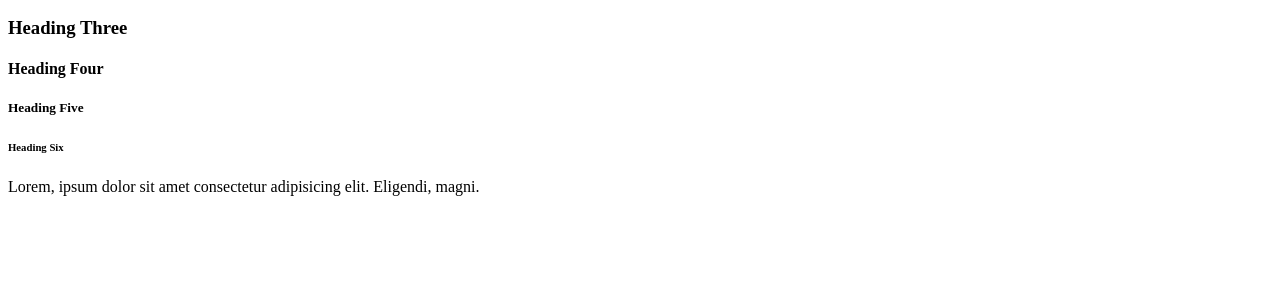
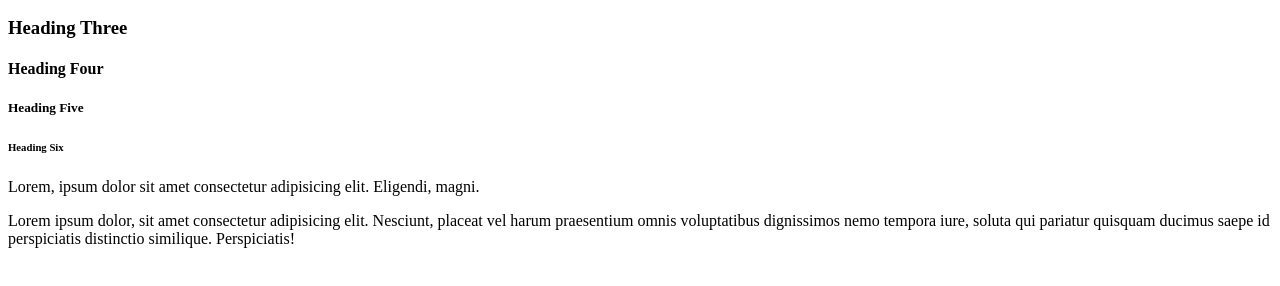
Before and after one commit to Favk/html_cheatsheet, a plain HTML site: page index.html in a window 1280 px wide. Shown: the part 110-396 px from the top of the page. Drawn offline with Linux system fonts and the light colour scheme.

Commit message:
added a paragraph

```diff
--- a/index.html
+++ b/index.html
@@ -19,5 +19,8 @@
     <p>
         Lorem, ipsum dolor sit amet consectetur adipisicing elit. Eligendi, magni.
     </p>
+    <p>
+        Lorem ipsum dolor, sit amet consectetur adipisicing elit. Nesciunt, placeat vel harum praesentium omnis voluptatibus dignissimos nemo tempora iure, soluta qui pariatur quisquam ducimus saepe id perspiciatis distinctio similique. Perspiciatis!
+    </p>
 </body>
 </html>
```
